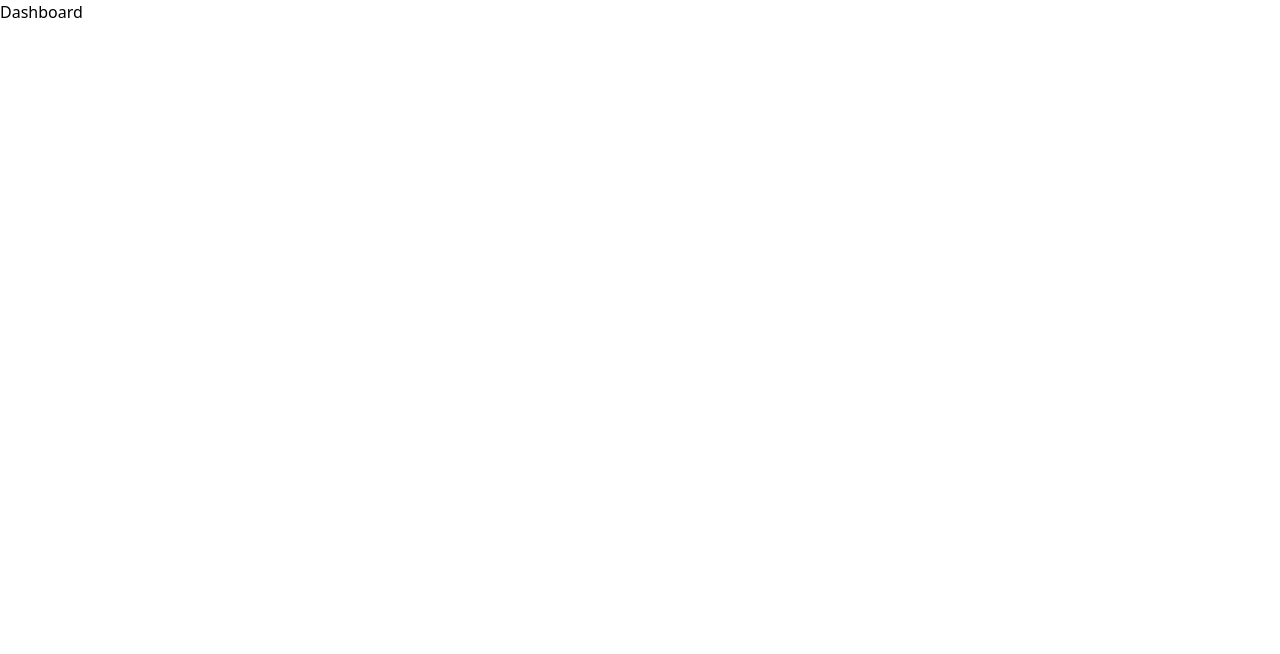
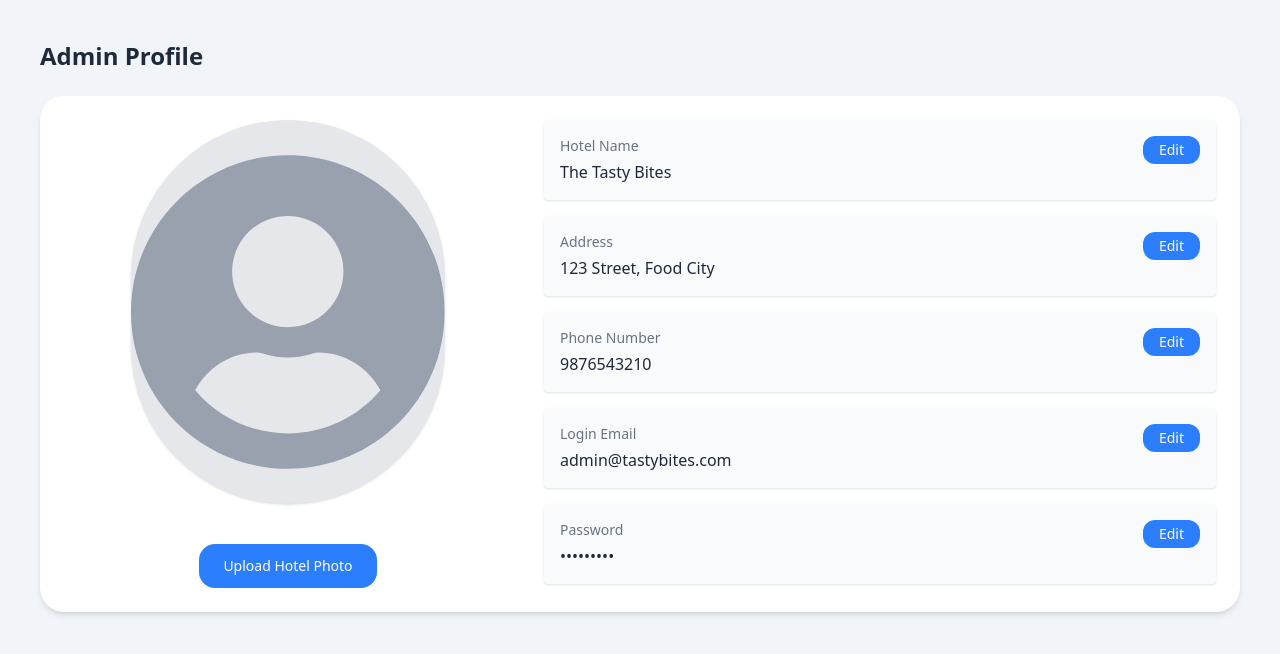
Before and after one commit to MaiNehaHu/Arogya-Hotels, a React (Vite) app in the folder Client/: page /admin/profile in a window 1280 px wide. Shown: the top 654 px of the page. Built offline with nearby package versions, Linux system fonts and the light colour scheme.

Commit message:
admin profile

```diff
--- a/Client/src/App.tsx
+++ b/Client/src/App.tsx
@@ -3,6 +3,7 @@ import './App.css'
 import Dashboard from './pages/Dashboard'
 import LandingPage from './pages/LandingPage'
 import AdminLogin from './components/dashboard/login/Login'
+import AdminProfile from './components/dashboard/login/Profile'
 
 function App() {
 
@@ -13,7 +14,7 @@ function App() {
           <Route path='/' element={<LandingPage />} />
           <Route path='/admin/dashboard' element={<Dashboard />} />
           <Route path='/admin/login' element={<AdminLogin />} />
-          <Route path='/admin/profile' element={<Dashboard />} />
+          <Route path='/admin/profile' element={<AdminProfile />} />
         </Routes>
       </BrowserRouter>
     </>
--- /dev/null
+++ b/Client/src/components/dashboard/login/Profile.tsx
@@ -0,0 +1,115 @@
+import React, { useState } from "react";
+import { FaUserCircle, FaEye, FaEyeSlash } from "react-icons/fa";
+
+const AdminProfile: React.FC = () => {
+    const [profile, setProfile] = useState({
+        hotelName: "The Tasty Bites",
+        address: "123 Street, Food City",
+        phone: "9876543210",
+        email: "admin@tastybites.com",
+        password: "admin1234",
+    });
+
+    const [photo, setPhoto] = useState<File | null>(null);
+    const [editing, setEditing] = useState<{ [key: string]: boolean }>({});
+    const [showPassword, setShowPassword] = useState(false);
+
+    const toggleEdit = (field: string) => {
+        setEditing(prev => ({ ...prev, [field]: !prev[field] }));
+    };
+
+    const handleChange = (field: string, value: string) => {
+        setProfile(prev => ({ ...prev, [field]: value }));
+    };
+
+    const handlePhotoChange = (e: React.ChangeEvent<HTMLInputElement>) => {
+        const file = e.target.files?.[0];
+        if (file && ["image/png", "image/jpeg", "image/jpg"].includes(file.type)) {
+            setPhoto(file);
+        } else {
+            alert("Only PNG, JPG, and JPEG files are allowed.");
+        }
+    };
+
+    return (
+        <div className="min-h-screen flex">
+            {/* Main Content */}
+            <main className="flex-1 bg-slate-100 p-10 space-y-6">
+                <h1 className="text-2xl font-semibold text-gray-800 mb-6">Admin Profile</h1>
+
+                <div className="bg-white rounded-3xl shadow-md p-6 flex flex-col md:flex-row gap-8">
+                    {/* Left: Photo Upload (40%) */}
+                    <div className="w-full md:w-2/5 flex flex-col items-center">
+                        <div className="w-[70%] max-w-96 h-96 rounded-full overflow-hidden bg-gray-200 shadow">
+                            {photo ? (
+                                <img
+                                    src={URL.createObjectURL(photo)}
+                                    alt="Hotel"
+                                    className="w-full h-full object-cover"
+                                />
+                            ) : (
+                                <FaUserCircle className="w-full h-full text-gray-400" />
+                            )}
+                        </div>
+                        <label className="mt-10 cursor-pointer text-white bg-blue-500 hover:bg-blue-600 transition-colors rounded-2xl p-3 px-6 text-sm">
+                            Upload Hotel Photo
+                            <input
+                                type="file"
+                                accept="image/png,image/jpeg,image/jpg"
+                                className="hidden"
+                                onChange={handlePhotoChange}
+                            />
+                        </label>
+                    </div>
+
+                    {/* Right: Profile Details (60%) */}
+                    <div className="w-full md:w-3/5 space-y-4">
+                        {[
+                            { label: "Hotel Name", key: "hotelName" },
+                            { label: "Address", key: "address" },
+                            { label: "Phone Number", key: "phone" },
+                            { label: "Login Email", key: "email" },
+                            { label: "Password", key: "password", isPassword: true },
+                        ].map(({ label, key, isPassword }) => (
+                            <div key={key} className="flex justify-between items-start bg-gray-50 rounded p-4 shadow-sm">
+                                <div className="w-full">
+                                    <p className="text-sm text-gray-500">{label}</p>
+                                    {editing[key] ? (
+                                        <div className="relative mt-1">
+                                            <input
+                                                type={isPassword && !showPassword ? "password" : "text"}
+                                                value={profile[key as keyof typeof profile]}
+                                                onChange={e => handleChange(key, e.target.value)}
+                                                className="w-full px-3 py-2 border rounded-md text-sm"
+                                            />
+                                            {isPassword && (
+                                                <span
+                                                    onClick={() => setShowPassword(!showPassword)}
+                                                    className="absolute right-3 top-2.5 cursor-pointer text-gray-500"
+                                                >
+                                                    {showPassword ? <FaEyeSlash /> : <FaEye />}
+                                                </span>
+                                            )}
+                                        </div>
+                                    ) : (
+                                        <p className="mt-1 font-medium text-gray-800">
+                                            {isPassword ? "•".repeat(profile.password.length) : profile[key as keyof typeof profile]}
+                                        </p>
+                                    )}
+                                </div>
+                                <button
+                                    onClick={() => toggleEdit(key)}
+                                    className="ml-4 cursor-pointer text-sm bg-blue-500 px-4 py-1 rounded-xl text-white hover:bg-blue-700 transition-colors whitespace-nowrap"
+                                >
+                                    {editing[key] ? "Save" : "Edit"}
+                                </button>
+                            </div>
+                        ))}
+                    </div>
+                </div>
+            </main>
+        </div>
+    );
+};
+
+export default AdminProfile;
```
